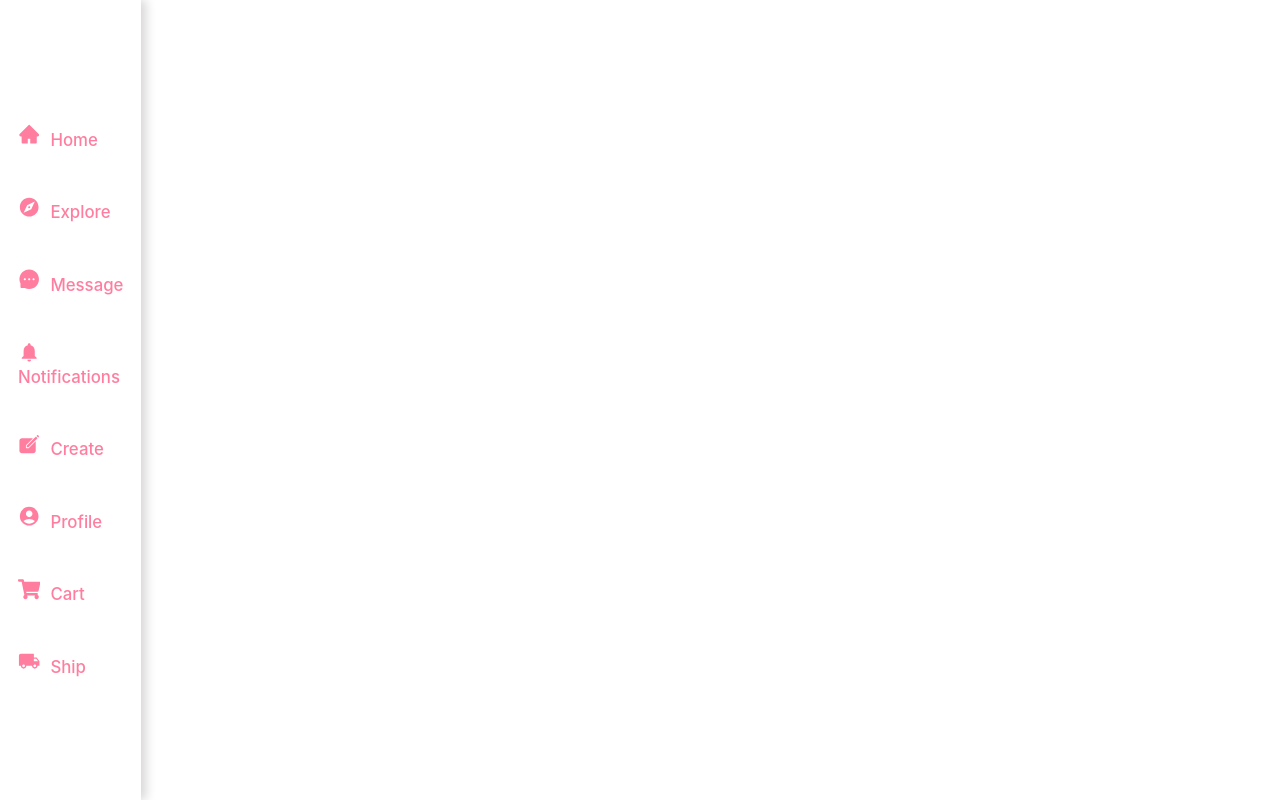
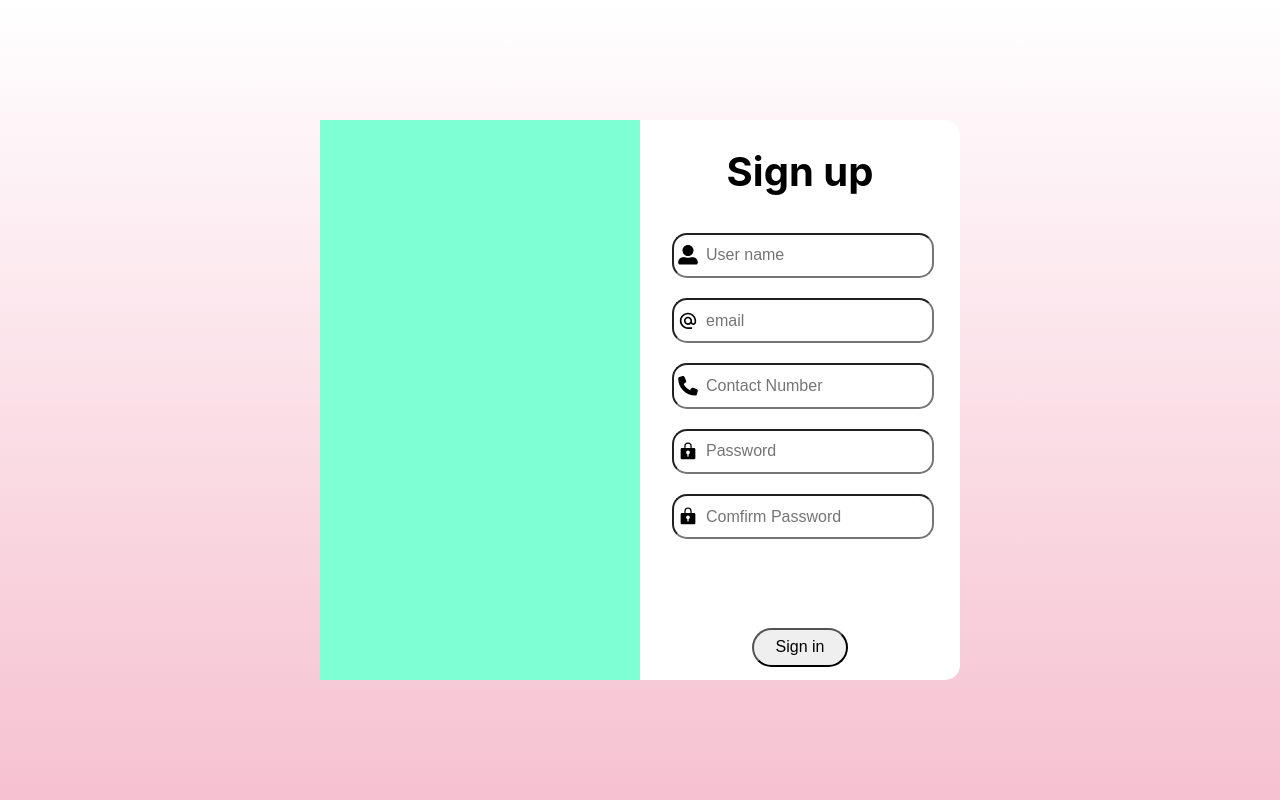
Before and after one commit to Porramin-Boonnak/vivart, a React (Create React App) app: page /signup in a window 1280 px wide. Built offline with nearby package versions, Linux system fonts and the light colour scheme.

Commit message:
login and signup system v1

```diff
--- a/package.json
+++ b/package.json
@@ -3,11 +3,13 @@
   "version": "0.1.0",
   "private": true,
   "dependencies": {
+    "axios": "^1.7.9",
     "bootstrap": "^5.3.3",
     "cra-template": "1.2.0",
     "react": "^18.3.1",
     "react-dom": "^18.3.1",
     "react-icons": "^5.4.0",
+    "react-router-dom": "^7.1.1",
     "react-scripts": "5.0.1",
     "web-vitals": "^4.2.4"
   },
--- a/src/index.js
+++ b/src/index.js
@@ -1,16 +1,14 @@
 import React from 'react';
 import ReactDOM from 'react-dom/client';
 import './index.css';
-//import App from './App';
-//import Login from './pages/login'
-//import Signup from './pages/signup';
-import Home from './pages/home'
+
+import Router from './pages/router';
 import reportWebVitals from './reportWebVitals';
 
 const root = ReactDOM.createRoot(document.getElementById('root'));
 root.render(
   <React.StrictMode>
-    <Home />
+    <Router />
   </React.StrictMode>
 );
 
--- a/src/pages/login.js
+++ b/src/pages/login.js
@@ -1,9 +1,22 @@
 import '../pagescss/Login.css'
 import { FaUserAlt } from "react-icons/fa";
 import { PiLockKeyFill } from "react-icons/pi";
+import { useRef } from 'react'
+import { useNavigate } from 'react-router-dom';
+import axios from 'axios';
 export default function Login(){
+    const navigate = useNavigate();
+    const username = useRef(null);
+    const password = useRef(null);
+    const url = "http://127.0.0.1:5001/login";
     const hendelclick=()=>{
-        alert("click");
+        const data = {
+            username:username.current.value,
+            password:password.current.value
+        }
+        axios.post(url,data).then(response => navigate('/')).catch(error=>{
+            alert("username หรือ password ไม่ถูกต้อง")
+        });
     }
     return (
         <div id="main">
@@ -12,9 +25,9 @@ export default function Login(){
                 <h1 id='signup'>
                     Sign in
                 </h1>
-                <input id="username" type="text" className='text_input' placeholder='User name'></input>
+                <input id="username" ref={username} type="text" className='text_input' placeholder='User name'></input>
                 <FaUserAlt className='icon' id='icon_username'/>
-                <input id="password" type="password" className='text_input' placeholder='Password'></input>
+                <input id="password" ref={password} type="password" className='text_input' placeholder='Password'></input>
                 <PiLockKeyFill className='icon' id='icon_password'/>
                 <button onClick={hendelclick}>Sign in</button>
             </div>
--- /dev/null
+++ b/src/pages/router.js
@@ -0,0 +1,15 @@
+import { BrowserRouter, Routes, Route } from "react-router-dom";
+import Login from '../pages/login'
+import Signup from '../pages/signup';
+import Home from '../pages/home'
+export default function Router(){
+    return (
+        <BrowserRouter>
+          <Routes>
+            <Route path="/" element={<Home />}/>
+            <Route path="/signup" element={<Signup />}/>
+            <Route path="/login" element={<Login />}/>
+          </Routes>
+        </BrowserRouter>
+      );
+}
--- a/src/pages/signup.js
+++ b/src/pages/signup.js
@@ -4,9 +4,34 @@ import { FaUserAlt } from "react-icons/fa";
 import { PiLockKeyFill } from "react-icons/pi";
 import { MdAlternateEmail } from "react-icons/md";
 import { FaPhone } from "react-icons/fa6";
+import { useRef } from 'react'
+import { useNavigate } from 'react-router-dom';
+import axios from 'axios';
 export default function Signup(){
+    const navigate = useNavigate();
+    const username = useRef(null);
+    const email = useRef(null);
+    const number = useRef(null);
+    const password = useRef(null);
+    const comfirm_password = useRef(null);
+    const url = "http://127.0.0.1:5001/signup";
     const hendelclick=()=>{
-        alert("click");
+        const data = {
+            username : username.current.value,
+            email : email.current.value,
+            number : number.current.value,
+            password : password.current.value,
+            citizenID : "dfdfefed"
+        };
+        if(password.current.value==comfirm_password.current.value)
+        {
+            axios.post(url, data).then(response => navigate('/')).catch(error=>{
+                alert("username ซ้ำ")
+            });
+        }
+        else{
+            alert("password ไม่เหมือนกัน")
+        }
     }
     return (
         <div id="main">
@@ -15,19 +40,19 @@ export default function Signup(){
                 <h1 id='signup'>
                     Sign up
                 </h1>
-                <input id="username" type="text" className='text_input' placeholder='User name'></input>
+                <input id="username" ref={username} type="text" className='text_input' placeholder='User name'></input>
                 <FaUserAlt className='icon' id='icon_username'/>
 
-                <input id="email" type="email" className='text_input' placeholder='email'></input>
+                <input id="email" type="email" ref={email} className='text_input' placeholder='email'></input>
                 <MdAlternateEmail className='icon' id='icon_email'/>
 
-                <input id="number" type="text" className='text_input' placeholder='Contact Number'></input>
+                <input id="number" ref={number} type="text" className='text_input' placeholder='Contact Number'></input>
                 <FaPhone className='icon' id='icon_number'/>
 
-                <input id="password" type="password" className='text_input' placeholder='Password'></input>
+                <input id="password" ref={password} type="password" className='text_input' placeholder='Password'></input>
                 <PiLockKeyFill className='icon' id='icon_password'/>
 
-                <input id="comfirm_password" type="password" className='text_input' placeholder='Comfirm Password'></input>
+                <input id="comfirm_password" ref={comfirm_password} type="password" className='text_input' placeholder='Comfirm Password'></input>
                 <PiLockKeyFill className='icon' id='icon_comfirm_password'/>
 
                 <button onClick={hendelclick}>Sign in</button>
```
Also changed, not shown: 1 other file (tests, documents, lock files or other folders).
